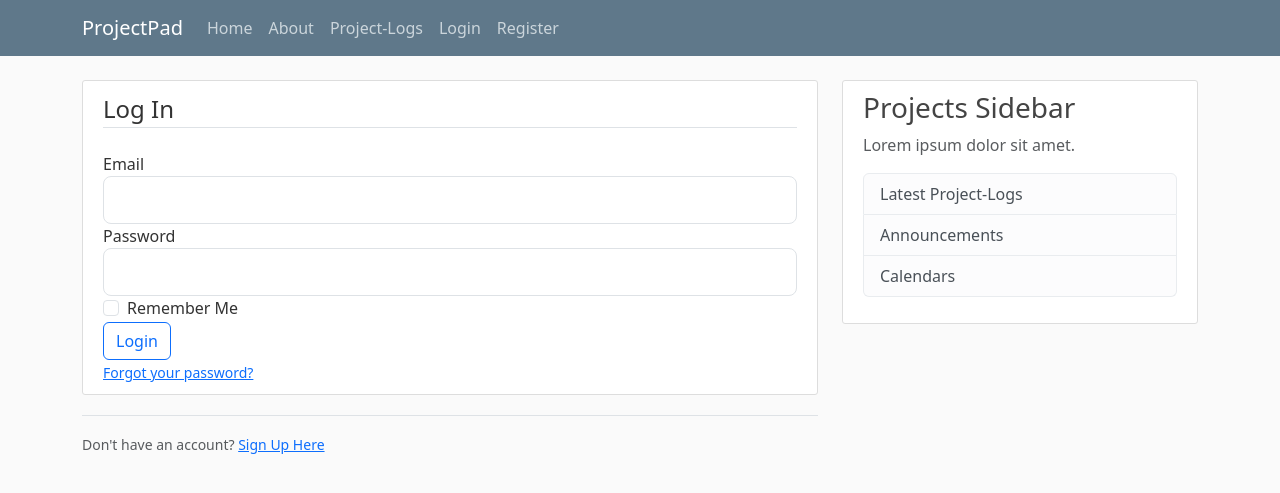
After one commit to jonyamagiri/projectPad, a Flask app: page /login in a window 1280 px wide. The commit adds this page. Shown: the top 493 px of the page. Run offline with Flask 3, Linux system fonts and the light colour scheme.

Commit message:
login and registration added

```diff
--- /dev/null
+++ b/forms.py
@@ -0,0 +1,37 @@
+from flask_wtf import FlaskForm
+from wtforms import StringField, PasswordField, SubmitField, BooleanField
+from wtforms.validators import DataRequired, Length, Email, EqualTo
+
+
+class RegistrationForm(FlaskForm):
+    """
+    Flask form for user registration.
+
+    Attributes:
+        username (StringField): A field for the user's desired username.
+        email (StringField): A field for the user's email address.
+        password (PasswordField): A field for the user's desired password.
+        confirm_password (PasswordField): A field for the user to confirm their desired password.
+        submit (SubmitField): A field for submitting the form.
+    """
+    username = StringField('Username',validators=[DataRequired(), Length(min=2, max=20)])
+    email = StringField('Email',validators=[DataRequired(), Email()])
+    password = PasswordField('Password', validators=[DataRequired()])
+    confirm_password = PasswordField('Confirm Password', validators=[DataRequired(), EqualTo('password')])
+    submit = SubmitField('Sign Up')
+
+
+class LoginForm(FlaskForm):
+    """
+    Flask form for user login.
+
+    Attributes:
+        email (StringField): A field for the user's email address.
+        password (PasswordField): A field for the user's password.
+        remember (BooleanField): A field for the user to indicate whether they want to be remembered.
+        submit (SubmitField): A field for submitting the form.
+    """
+    email = StringField('Email',validators=[DataRequired(), Email()])
+    password = PasswordField('Password', validators=[DataRequired()])
+    remember = BooleanField('Remember Me')
+    submit = SubmitField('Login')
--- a/projectpad.py
+++ b/projectpad.py
@@ -1,8 +1,10 @@
-from flask import Flask, render_template, url_for
+from flask import Flask, render_template, url_for, flash, redirect
+from forms import RegistrationForm, LoginForm
 """starts a flask web application"""
 
 
 app = Flask(__name__)
+app.config['SECRET_KEY'] = '2b709ee3c5f6efa2f8e64048e04f230c'
 
 
 # dummy data for testing
@@ -24,18 +26,40 @@ articles = [
 @app.route("/", strict_slashes=False)
 @app.route("/home")
 def home():
-    """Returns the given page"""
+    """Returns the home page"""
     return render_template('home.html', articles=articles)
 
 @app.route("/project_log", strict_slashes=False)
 def project_log():
-    """Returns the given page"""
+    """Returns the project_log page"""
     return render_template('project_log.html', title='Project Logs', articles=articles)
 
 @app.route("/about", strict_slashes=False)
 def about():
-    """Returns the given page"""
+    """Returns the about page"""
     return render_template('about.html', title='About')
+
+@app.route("/register", strict_slashes=False, methods=['GET', 'POST'])
+def register():
+    """Returns the register page"""
+    form = RegistrationForm()
+    if form.validate_on_submit():
+        flash("Account created for {}".format(form.username.data), 'success')
+        return redirect(url_for('login'))
+    return render_template('register.html', title='Register', form=form)
+
+@app.route("/login", strict_slashes=False, methods=['GET', 'POST'])
+def login():
+    """Returns the login page"""
+    form = LoginForm()
+    if form.validate_on_submit():
+        if form.email.data == 'myself@example.com'and form.password.data == 'password':
+            flash('You have been logged in!', 'success')
+            return redirect(url_for('project_log'))
+        else:
+            flash('Login failed! Please check your username or password and try again', 'danger')
+    return render_template('login.html', title='Login', form=form)
+
 
 
 if __name__ == "__main__":
--- a/templates/home.html
+++ b/templates/home.html
@@ -5,5 +5,5 @@
     <p>Material for the landing page showcase will be found here</p>
     <hr>
     <br>
-    <img src="{{ url_for('static', filename='images/lab_scientist.jpg') }}" alt="scientist doing experiment in a laboratory" width="800px">
+    <img src="{{ url_for('static', filename='images/lab_scientist.jpg') }}" alt="scientist doing an experiment in a laboratory" width="800px">
 {% endblock content %}
--- a/templates/layout.html
+++ b/templates/layout.html
@@ -1,39 +1,44 @@
 <!DOCTYPE html>
 <html>
+
 <head>
   <meta charset="utf-8">
   <meta name="viewport" content="width=device-width, initial-scale=1, shrink-to-fit=no">
 
   <!-- Bootstrap CSS -->
-    <link href="https://cdn.jsdelivr.net/npm/bootstrap@5.3.0-alpha2/dist/css/bootstrap.min.css" rel="stylesheet" integrity="sha384-aFq/bzH65dt+w6FI2ooMVUpc+21e0SRygnTpmBvdBgSdnuTN7QbdgL+OapgHtvPp" crossorigin="anonymous">
+  <link href="https://cdn.jsdelivr.net/npm/bootstrap@5.3.0-alpha2/dist/css/bootstrap.min.css" rel="stylesheet"
+    integrity="sha384-aFq/bzH65dt+w6FI2ooMVUpc+21e0SRygnTpmBvdBgSdnuTN7QbdgL+OapgHtvPp" crossorigin="anonymous">
 
   <!-- Custom CSS -->
   <link rel="stylesheet" type="text/css" href="{{ url_for('static', filename='styles/styles.css') }}">
 
+  <!-- Dynamically rendering the page title -->
   {% if title %}
   <title>ProjectPad - {{ title }}</title>
   {% else %}
   <title>ProjectPad </title>
   {% endif %}
 </head>
+
 <body>
   <header class="site-header">
     <nav class="navbar navbar-expand-md navbar-dark bg-steel fixed-top">
       <div class="container">
         <a class="navbar-brand mr-4" href="/">ProjectPad</a>
-          <button class="navbar-toggler" type="button" data-toggle="collapse" data-target="#navbarToggle" aria-controls="navbarToggle" aria-expanded="false" aria-label="Toggle navigation">
+        <button class="navbar-toggler" type="button" data-toggle="collapse" data-target="#navbarToggle"
+          aria-controls="navbarToggle" aria-expanded="false" aria-label="Toggle navigation">
           <span class="navbar-toggler-icon"></span>
         </button>
         <div class="collapse navbar-collapse" id="navbarToggle">
           <div class="navbar-nav mr-auto">
-              <a class="nav-item nav-link" href="/">Home</a>
-              <a class="nav-item nav-link" href="/about">About</a>
-              <a class="nav-item nav-link" href="/project_log">Project-Logs</a>
+            <a class="nav-item nav-link" href="{{ url_for('home')}}">Home</a>
+            <a class="nav-item nav-link" href="{{ url_for('about')}}">About</a>
+            <a class="nav-item nav-link" href="{{ url_for('project_log')}}">Project-Logs</a>
           </div>
           <!-- Navbar Right Side -->
           <div class="navbar-nav">
-              <a class="nav-item nav-link" href="/login">Login</a>
-              <a class="nav-item nav-link" href="/register">Register</a>
+            <a class="nav-item nav-link" href="{{ url_for('login')}}">Login</a>
+            <a class="nav-item nav-link" href="{{ url_for('register')}}">Register</a>
           </div>
         </div>
       </div>
@@ -42,7 +47,19 @@
   <main role="main" class="container">
     <div class="row">
       <div class="col-md-8">
+        <!--inclusion of flash messages -->
+        {% with messages = get_flashed_messages(with_categories=true) %}
+        {% if messages %}
+        {% for category, message in messages %}
+        <div class="alert alert-{{ category }}">
+          {{ message }}
+        </div>
+        {% endfor %}
+        {% endif %}
+        {% endwith %}
+        <!-- extension of other pages -->
         {% block content %}{% endblock %}
+        <!-- sidebar content-->
       </div>
       <div class="col-md-4">
         <div class="content-section">
@@ -61,6 +78,12 @@
 
 
   <!-- Bootstrap JS -->
-    <script src="https://cdn.jsdelivr.net/npm/bootstrap@5.3.0-alpha2/dist/js/bootstrap.bundle.min.js" integrity="sha384-qKXV1j0HvMUeCBQ+QVp7JcfGl760yU08IQ+GpUo5hlbpg51QRiuqHAJz8+BrxE/N" crossorigin="anonymous"></script>
+  <script src="https://cdn.jsdelivr.net/npm/bootstrap@5.3.0-alpha2/dist/js/bootstrap.bundle.min.js"
+    integrity="sha384-qKXV1j0HvMUeCBQ+QVp7JcfGl760yU08IQ+GpUo5hlbpg51QRiuqHAJz8+BrxE/N"
+    crossorigin="anonymous"></script>
+
+    <!-- footer section-->
+
 </body>
+
 </html>
--- /dev/null
+++ b/templates/login.html
@@ -0,0 +1,53 @@
+{% extends "layout.html" %}
+
+{% block content %}
+<div class="content-section">
+    <form method="POST" action="">
+        {{ form.hidden_tag() }}
+        <fieldset class="form-group">
+            <legend class="border-bottom mb-4">Log In</legend>
+            <div class="form-group">
+                {{ form.email.label(class="form-control-label") }}
+                {% if form.email.errors %}
+                {{ form.email(class="form-control form-control-lg is-invalid") }}
+                <div class="invalid-feedback">
+                    {% for error in form.email.errors %}
+                    <span>{{ error }}</span>
+                    {% endfor %}
+                </div>
+                {% else %}
+                {{ form.email(class="form-control form-control-lg") }}
+                {% endif %}
+            </div>
+            <div class="form-group">
+                {{ form.password.label(class="form-control-label") }}
+                {% if form.password.errors %}
+                {{ form.password(class="form-control form-control-lg is-invalid") }}
+                <div class="invalid-feedback">
+                    {% for error in form.password.errors %}
+                    <span>{{ error }}</span>
+                    {% endfor %}
+                </div>
+                {% else %}
+                {{ form.password(class="form-control form-control-lg") }}
+                {% endif %}
+            </div>
+            <div class="form-check">
+                {{ form.remember(class="form-check-input") }}
+                {{ form.remember.label(class="form-check-label") }}
+            </div>
+        </fieldset>
+        <div class="form-group">
+            {{ form.submit(class="btn btn-outline-primary") }}
+        </div>
+        <small class="text-muted ml-2">
+            <a href="#">Forgot your password?</a>
+        </small>
+    </form>
+</div>
+<div class="border-top pt-3">
+    <small class="text-muted">
+        Don't have an account? <a class="ml-2" href="{{ url_for('register') }}">Sign Up Here</a>
+    </small>
+</div>
+{% endblock content %}
--- a/templates/project_log.html
+++ b/templates/project_log.html
@@ -1,6 +1,7 @@
 {% extends "layout.html" %}
 
 {% block content %}
+<!-- loop through articles and display in the page -->
 {% for entry in articles %}
 <article class="media content-section">
     <div class="media-body">
```
Also changed, not shown: templates/register.html (added, +74 -0 lines), 2 other files. Lines whose indentation alone changed are shown as unchanged.
